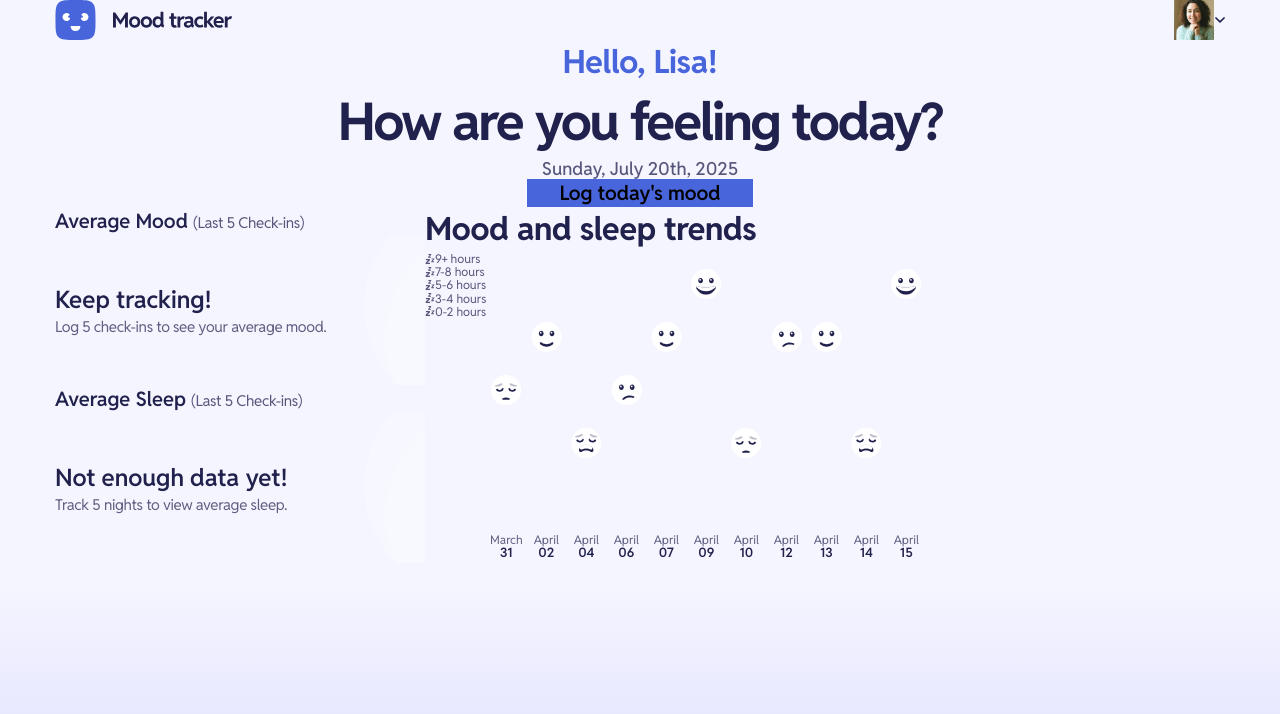
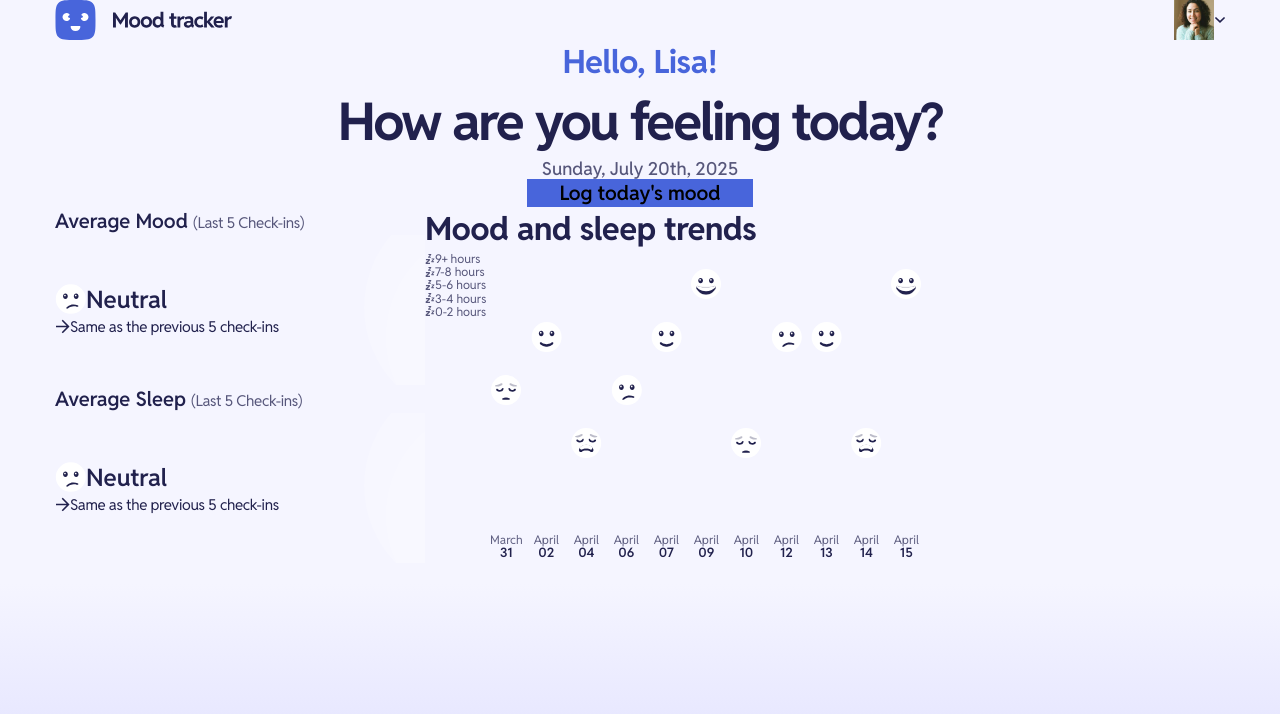
Before and after one commit to webdevunoz/mood-tracking-app, a React (Vite) app: page /home in a window 1280 px wide. Shown: the top 714 px of the page. Built offline with nearby package versions, Linux system fonts and the light colour scheme.

Commit message:
feat: add average mood calculation and text for the last and previous 5 check ins by using the test data on HomePage, and add an icon for the mood status and trend comparison text

```diff
--- a/src/components/Home/AverageContent/AverageContent.css
+++ b/src/components/Home/AverageContent/AverageContent.css
@@ -6,7 +6,6 @@
 }
 
 .average-details {
-  background-color: var(--color-blue-100);
   border-radius: var(--radius-16);
   display: flex;
   flex-direction: column;
@@ -18,8 +17,18 @@
   justify-content: center;
 }
 
-.average-comparison-text {
-  opacity: 0.7;
+.average-status {
+  display: flex;
+  gap: var(--spacing-150);
+}
+
+.average-mood-comparison {
+  display: flex;
+  gap: var(--spacing-100);
+}
+
+.average-trend-icon {
+  width: 15px;
 }
 
 .average-pattern-img {
--- a/src/components/Home/AverageContent/AverageContent.tsx
+++ b/src/components/Home/AverageContent/AverageContent.tsx
@@ -1,23 +1,96 @@
 import "./AverageContent.css";
+import type { logData } from "../../../App";
+import { useEffect, useState } from "react";
 
 interface AverageContentProps {
   variant: "mood" | "sleep";
+  dataLogs: logData[];
 }
 
-const AverageContent = ({ variant }: AverageContentProps) => {
+const AverageContent = ({ variant, dataLogs }: AverageContentProps) => {
+  const [status, setStatus] = useState<string>(
+    variant === "mood" ? "Keep tracking!" : "Not enough data yet!"
+  );
+  const [statusIcon, setStatusIcon] = useState("");
+  const [statusBgColor, setStatusBgColor] = useState(`var(--color-blue-100)`);
+  const [comparisonText, setComparisonText] = useState(
+    variant === "mood"
+      ? "Log 5 check-ins to see your average mood."
+      : "Track 5 nights to view average sleep."
+  );
+
+  const [trendIcon, setTrendIcon] = useState("");
+
+  const moodMap: Record<string, number> = {
+    "Very Happy": 4,
+    Happy: 3,
+    Neutral: 2,
+    Sad: 1,
+    "Very Sad": 0,
+  };
+
+  const checkAvgMood = (offsetNum = 5) => {
+    let sum = 0,
+      count = 0;
+    for (
+      let i = Math.max(0, dataLogs.length - offsetNum);
+      i < dataLogs.length - (offsetNum - 5);
+      i++
+    ) {
+      const val = moodMap[dataLogs[i].mood];
+      if (typeof val === "number") {
+        sum += val;
+        count++;
+      }
+    }
+    const avgMood = Math.round(sum / (count || 1));
+    return avgMood;
+  };
+
+  useEffect(() => {
+    if (dataLogs)
+      if (dataLogs.length >= 5) {
+        const avgMoodValue = checkAvgMood();
+        const avgMood =
+          Object.keys(moodMap).find((key) => moodMap[key] === avgMoodValue) ??
+          "";
+        setStatus(avgMood);
+        const kebabIconName = (s: string) =>
+          s.replace(/\s+/g, "-").toLowerCase();
+        const iconFileName = `icon-${kebabIconName(avgMood)}-white.svg`;
+        setStatusIcon(iconFileName);
+        /* Set color of mood bar based on the mood of the day */
+        let moodColor;
+        if (avgMood === "Very Happy") moodColor = "var(--color-amber-300)";
+        else if (avgMood === "Happy") moodColor = "var(--color-green-300)";
+        else if (avgMood === "Neutral") moodColor = "var(--color-blue-300)";
+        else if (avgMood === "Sad") moodColor = "var(--color-indigo-200)";
+        else moodColor = "var(--color-red-300)";
+        setStatusBgColor(moodColor);
+        if (dataLogs.length >= 6) {
+          const prevAvgMoodValue = checkAvgMood(6);
+          let text = "";
+
+          console.log(avgMoodValue, prevAvgMoodValue);
+
+          if (avgMoodValue === prevAvgMoodValue) {
+            text = "Same as the previous 5 check-ins";
+            setTrendIcon("same");
+          } else if (avgMoodValue < prevAvgMoodValue) {
+            text = "Decrease from the previous 5 check-ins";
+            setTrendIcon("decrease");
+          } else {
+            text = "Increase from the previous 5 check-ins";
+            setTrendIcon("increase");
+          }
+          setComparisonText(text);
+        }
+      }
+  }, [dataLogs]);
+
   const heading = {
     mood: "Mood",
     sleep: "Sleep",
-  }[variant];
-
-  const status = {
-    mood: "Keep tracking!",
-    sleep: "Not enough data yet!",
-  }[variant];
-
-  const comparisonText = {
-    mood: "Log 5 check-ins to see your average mood.",
-    sleep: "Track 5 nights to view average sleep.",
   }[variant];
 
   return (
@@ -30,14 +103,35 @@ const AverageContent = ({ variant }: AverageContentProps) => {
           (Last 5 Check-ins)
         </span>
       </div>
-      <div className="average-details">
-        <div>
-          <img className="avgerage-icon" />
+      <div
+        className="average-details"
+        style={{ backgroundColor: `${statusBgColor}` }}
+      >
+        <div className="average-status">
+          {statusIcon && (
+            <img
+              className="average-mood-icon"
+              src={`/src/assets/images/${statusIcon}`}
+              alt={`A ${status} icon`}
+            />
+          )}
           <h4 className="text-preset-4 text-neutral-900">{status}</h4>
         </div>
-        <p className="average-comparison-text text-preset-7 text-neutral-900">
-          {comparisonText}
-        </p>
+        <div className="average-mood-comparison">
+          {trendIcon && (
+            <img
+              className="average-trend-icon"
+              src={`/src/assets/images/icon-trend-${trendIcon}.svg`}
+              alt=""
+            />
+          )}
+          <p
+            className="text-preset-7 text-neutral-900"
+            style={{ opacity: `${trendIcon ? 1 : 0.7}` }}
+          >
+            {comparisonText}
+          </p>
+        </div>
         <img
           className="average-pattern-img"
           src="/src/assets/images/bg-pattern-averages.svg"
--- a/src/pages/HomePage/HomePage.tsx
+++ b/src/pages/HomePage/HomePage.tsx
@@ -89,8 +89,8 @@ const HomePage = () => {
       <main id="home-main">
         <section>
           <HomeCard variant="averages">
-            <AverageContent variant="mood" />
-            <AverageContent variant="sleep" />
+            <AverageContent variant="mood" dataLogs={dataLogs} />
+            <AverageContent variant="sleep" dataLogs={dataLogs} />
           </HomeCard>
         </section>
         <section>
```
